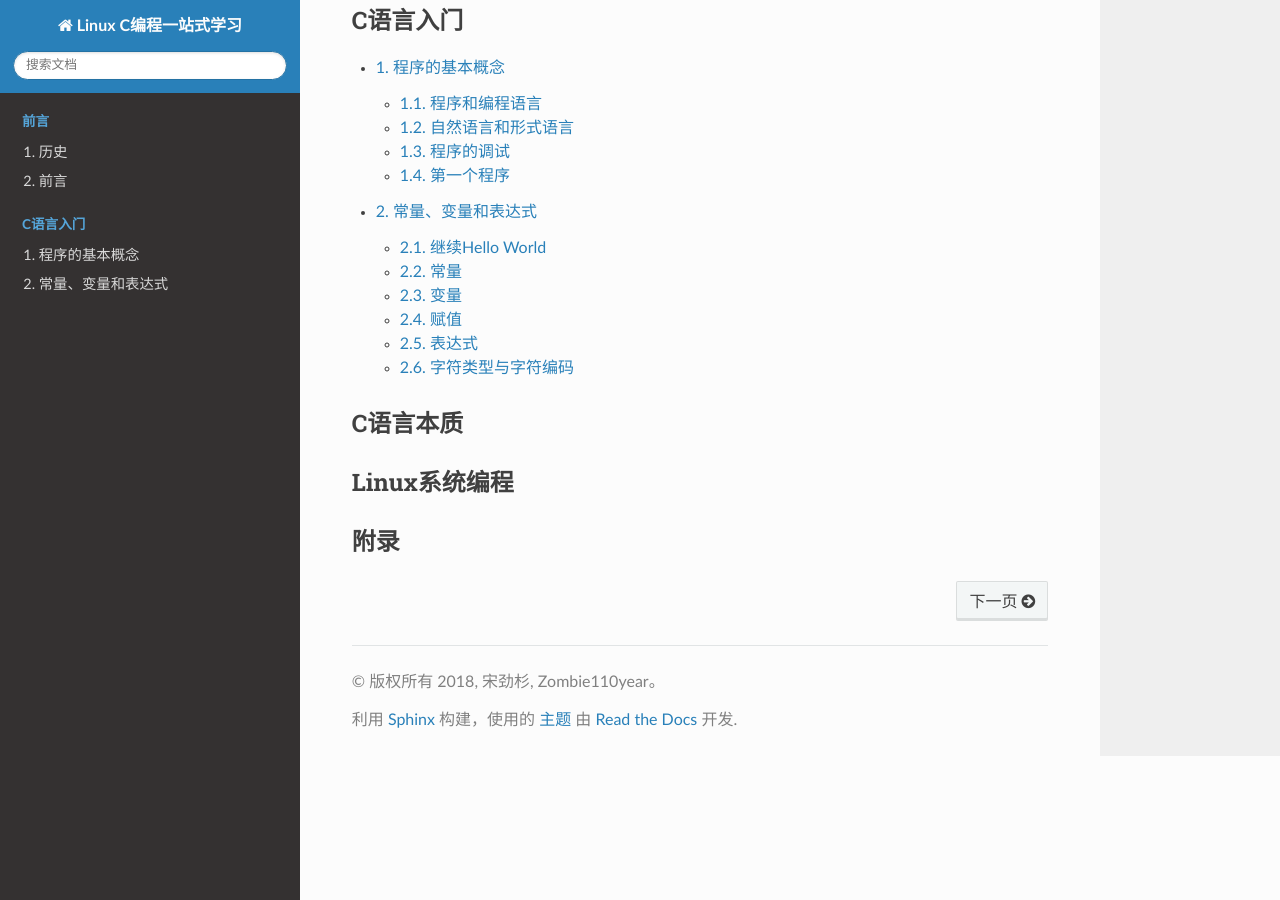
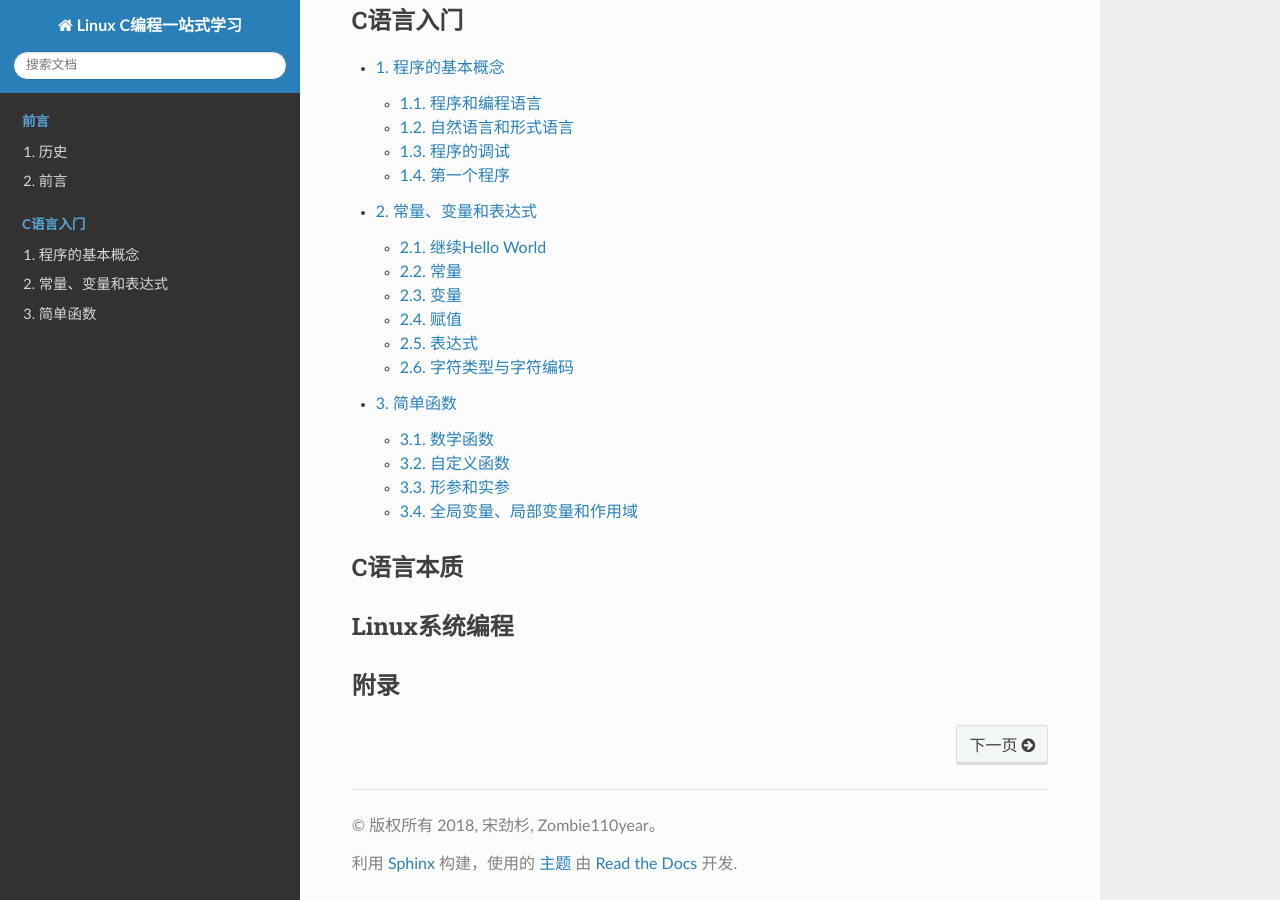
Before and after one commit to zombie110year/linux-c-learning-all-in-one, a Sphinx documentation site: the page built from source/index.rst, in a window 1280 px wide and 900 px high, scrolled down 941 px. Built offline with Sphinx 7.4.7 and the Read the Docs theme 2.0.0, drawn with Linux system fonts in a browser that asks for light colours; formulas are drawn with MathJax 3.

Commit message:
addtoc: 简单函数

```diff
--- a/source/index.rst
+++ b/source/index.rst
@@ -40,6 +40,7 @@ C语言入门
 
     程序的基本概念
     常量-变量和表达式
+    简单函数
 
 C语言本质
 =========
```
